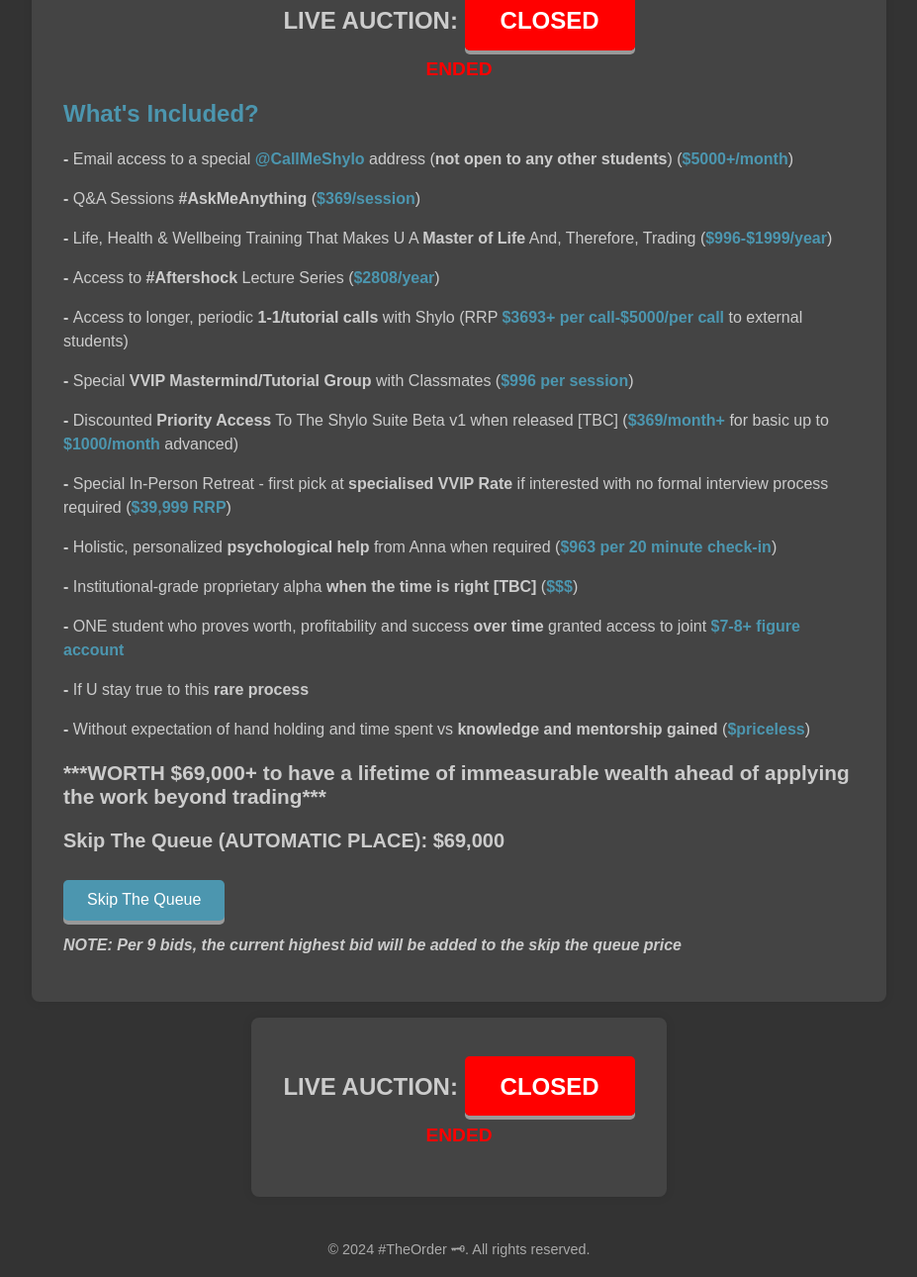
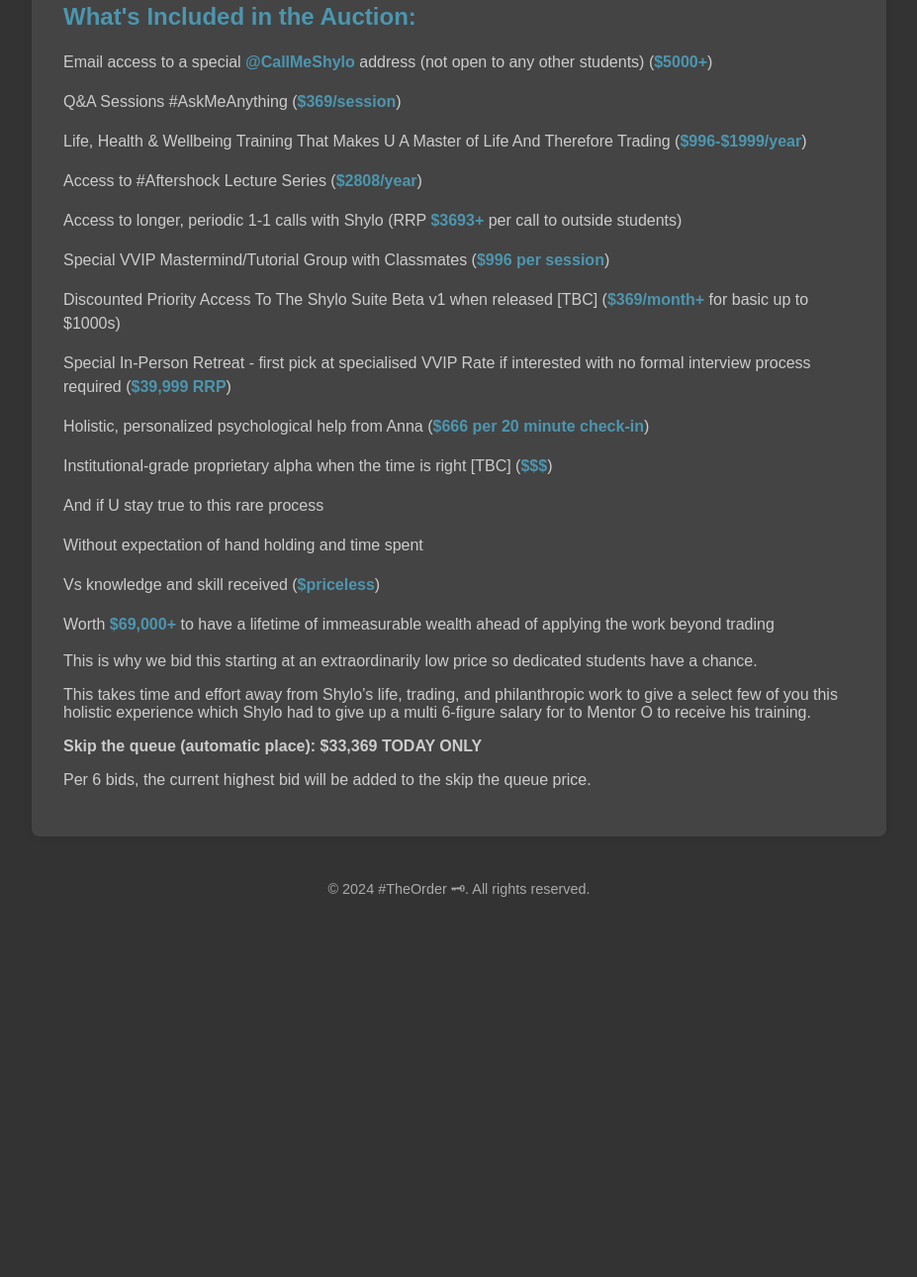
Before and after one commit to CallMeShylo/VVIP, a plain HTML site: page index.html in a window 1280 px wide. Shown: the part 177-1467 px from the top of the page at 99% size, without its empty margins (176-1103 px from the left). After the commit the page ends 1103 px from the top, so only its background shows below. Drawn offline with Linux system fonts and the light colour scheme.

Commit message:
index.html

```diff
--- a/index.html
+++ b/index.html
@@ -3,7 +3,7 @@
 <head>
     <meta charset="UTF-8">
     <meta name="viewport" content="width=device-width, initial-scale=1.0">
-    <title>VVIP Auction | VVIP Details</title>
+    <title>VVIP Auction | Auction Details 👁 </title>
     <style>
         body {
             font-family: Arial, sans-serif;
@@ -59,7 +59,6 @@
         }
         h2 {
             color: #4c96af;
-            font-size: 1.5em;
         }
         ul {
             list-style-type: none;
@@ -69,40 +68,14 @@
             margin-bottom: 1em;
             line-height: 1.5;
         }
-        li::before {
-            content: "- ";
-            font-weight: bold;
-        }
         li span {
             color: #4c96af;
             font-weight: bold;
         }
-        .live-auction {
-            font-size: 1.5em;
-            font-weight: bold;
-            margin-top: 1em;
-            text-align: center;
-        }
-        .bid-now-button {
-            margin-top: 0.5em;
-            padding: 0.7em 1.5em;
-            background-color: #FF0000;
-            color: white;
-            border: none;
-            cursor: pointer;
-            border-radius: 5px;
-            font-size: 1em;
-            box-shadow: 0 4px #999;
-            text-decoration: none;
-            transition: background-color 0.3s;
-        }
-        .bid-now-button:hover {
-            background-color: #cc0000;
-        }
-        .limited-time-text {
-            font-size: 0.8em;
-            margin-top: 0.5em;
-            color: #FF0000;
+        footer {
+            margin-top: 2em;
+            color: #aaa;
+            font-size: 0.9em;
         }
         .light-mode {
             background-color: #f4f4f4;
@@ -118,100 +91,41 @@
         .light-mode li span {
             color: #6045a0;
         }
-        .skip-queue-text {
-            font-size: 1.25em;
-            font-weight: bold;
-            margin-top: 1em;
-        }
-        .skip-queue-button {
-            margin-top: 0.5em;
-            padding: 0.7em 1.5em;
-            background-color: #4c96af;
-            color: white;
-            border: none;
-            cursor: pointer;
-            border-radius: 5px;
-            font-size: 1em;
-            box-shadow: 0 4px #999;
-            transition: background-color 0.3s;
-        }
-        .skip-queue-button:hover {
-            background-color: #6045a0;
-        }
-        .skip-queue-button:active {
-            background-color: #444;
-            box-shadow: 0 2px #666;
-            transform: translateY(2px);
-        }
-        .highlight {
-            font-size: 1.3em;
-            font-weight: bold;
-            margin-top: 1em;
-        }
-        .italic-bold {
-            font-style: italic;
-            font-weight: bold;
-        }
-        footer {
-            margin-top: 2em;
-            color: #aaa;
-            font-size: 0.9em;
-            text-align: center;
-        }
     </style>
 </head>
 <body class="dark-mode">
     <header>
-        <h1>VVIP Details (Interview Required)</h1>
+        <h1>VVIP Auction Details</h1>
         <button class="toggle-light-mode" onclick="toggleLightMode()">Toggle Light Mode</button>
     </header>
-
     <div class="container">
-        <div class="live-auction">
-            LIVE AUCTION:
-            <a href="https://callmeshylo.github.io/TheVVIPAuction/" class="bid-now-button">CLOSED</a>
-            <p></p>
-            <p class="limited-time-text">ENDED</p>
-        </div>
-        <h2>What's Included?</h2>
+        <h2>What's Included in the Auction:</h2>
         <ul>
-            <li>Email access to a special <span>@CallMeShylo</span> address (<b>not open to any other students</b>) (<span>$5000+/month</span>)</li>
-            <li>Q&A Sessions <b>#AskMeAnything</b> (<span>$369/session</span>)</li>
-            <li>Life, Health & Wellbeing Training That Makes U A <b>Master of Life</b> And, Therefore, Trading (<span>$996-$1999/year</span>)</li>
-            <li>Access to <b>#Aftershock</b> Lecture Series (<span>$2808/year</span>)</li>
-            <li>Access to longer, periodic <b>1-1/tutorial calls</b> with Shylo (RRP <span>$3693+ per call-$5000/per call</span> to external students)</li>
-            <li>Special <b>VVIP Mastermind/Tutorial Group</b> with Classmates (<span>$996 per session</span>)</li>
-            <li>Discounted <b>Priority Access</b> To The Shylo Suite Beta v1 when released [TBC] (<span>$369/month+</span> for basic up to <span>$1000/month</span> advanced)</li>
-            <li>Special In-Person Retreat - first pick at <b>specialised VVIP Rate</b> if interested with no formal interview process required (<span>$39,999 RRP</span>)</li>
-            <li>Holistic, personalized <b>psychological help</b> from Anna when required (<span>$963 per 20 minute check-in</span>)</li>
-            <li>Institutional-grade proprietary alpha <b>when the time is right [TBC]</b> (<span>$$$</span>)</li>
-            <li>ONE student who proves worth, profitability and success <b>over time</b> granted access to joint <span>$7-8+ figure account</span></li>
-            <li>If U stay true to this <b>rare process</b></li>
-            <li>Without expectation of hand holding and time spent vs <b>knowledge and mentorship gained</b> (<span>$priceless</span>)</li>
+            <li>Email access to a special <span>@CallMeShylo</span> address (not open to any other students) (<span>$5000+</span>)</li>
+            <li>Q&A Sessions #AskMeAnything (<span>$369/session</span>)</li>
+            <li>Life, Health & Wellbeing Training That Makes U A Master of Life And Therefore Trading (<span>$996-$1999/year</span>)</li>
+            <li>Access to #Aftershock Lecture Series (<span>$2808/year</span>)</li>
+            <li>Access to longer, periodic 1-1 calls with Shylo (RRP <span>$3693+</span> per call to outside students)</li>
+            <li>Special VVIP Mastermind/Tutorial Group with Classmates (<span>$996 per session</span>)</li>
+            <li>Discounted Priority Access To The Shylo Suite Beta v1 when released [TBC] (<span>$369/month+</span> for basic up to $1000s)</li>
+            <li>Special In-Person Retreat - first pick at specialised VVIP Rate if interested with no formal interview process required (<span>$39,999 RRP</span>)</li>
+            <li>Holistic, personalized psychological help from Anna (<span>$666 per 20 minute check-in</span>)</li>
+            <li>Institutional-grade proprietary alpha when the time is right [TBC] (<span>$$$</span>)</li>
+            <li>And if U stay true to this rare process</li>
+            <li>Without expectation of hand holding and time spent</li>
+            <li>Vs knowledge and skill received (<span>$priceless</span>)</li>
+            <li>Worth <span>$69,000+</span> to have a lifetime of immeasurable wealth ahead of applying the work beyond trading</li>
         </ul>
-        <p class="highlight">***WORTH <span>$69,000+</span> to have a lifetime of immeasurable wealth ahead of applying the work beyond trading***</p>
-        <p class="skip-queue-text">Skip The Queue (AUTOMATIC PLACE): <span>$69,000 </span></p>
-        <button class="skip-queue-button" onclick="window.location.href='mailto:callmeshylo7@gmail.com?subject=I%20WISH%20TO%20SKIP%20THE%20QUEUE';">
-            Skip The Queue
-        </button>
-        <p></p>
-        <p class="italic-bold">NOTE: Per 9 bids, the current highest bid will be added to the skip the queue price</p>
+        <p>This is why we bid this starting at an extraordinarily low price so dedicated students have a chance.</p>
+        <p>This takes time and effort away from Shylo’s life, trading, and philanthropic work to give a select few of you this holistic experience which Shylo had to give up a multi 6-figure salary for to Mentor O to receive his training.</p>
+        <p><strong>Skip the queue (automatic place): <span>$33,369 TODAY ONLY</span></strong></p>
+        <p>Per 6 bids, the current highest bid will be added to the skip the queue price.</p>
     </div>
-
-    <div class="container">
-        <div class="live-auction">
-            LIVE AUCTION:
-            <a href="https://callmeshylo.github.io/TheVVIPAuction/" class="bid-now-button">CLOSED</a>
-            <p></p>
-            <p class="limited-time-text">ENDED</p>
-        </div>
-    </div>
-
     <footer>
         <p>&copy; 2024 #TheOrder 🗝. All rights reserved.</p>
     </footer>
-
     <script>
+        // Light Mode Toggle
         function toggleLightMode() {
             document.body.classList.toggle('light-mode');
         }
```
